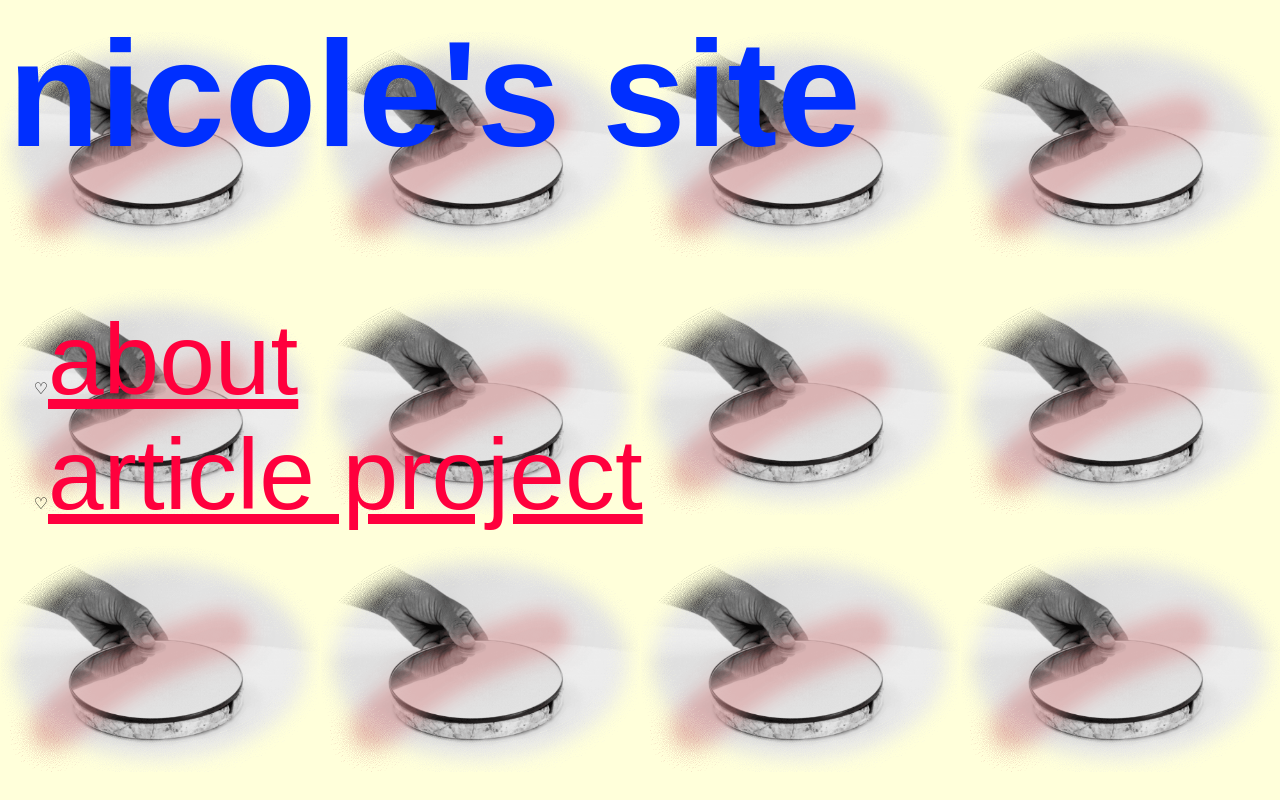
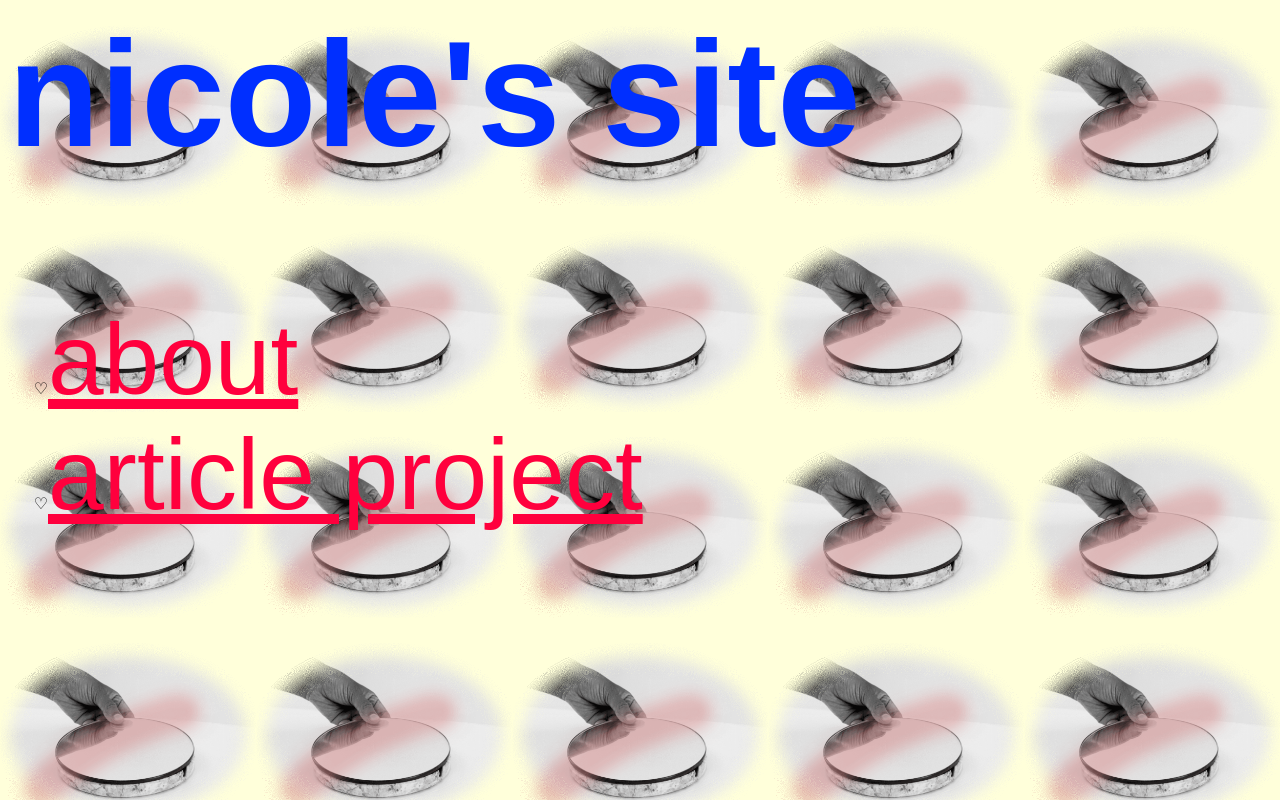
Before and after one commit to saucyunicorn/class-site, a plain HTML site: page index.html in a window 1280 px wide. Drawn offline with Linux system fonts and the light colour scheme.

Commit message:
smaller gif update

```diff
--- a/style.css
+++ b/style.css
@@ -7,7 +7,7 @@ h1{
 body{
   background-color: #FFFFDA;
   background-image: url("mirror.gif");
-  background-size: 25%;
+  background-size: 20%;
 }
 
 ul {
```
